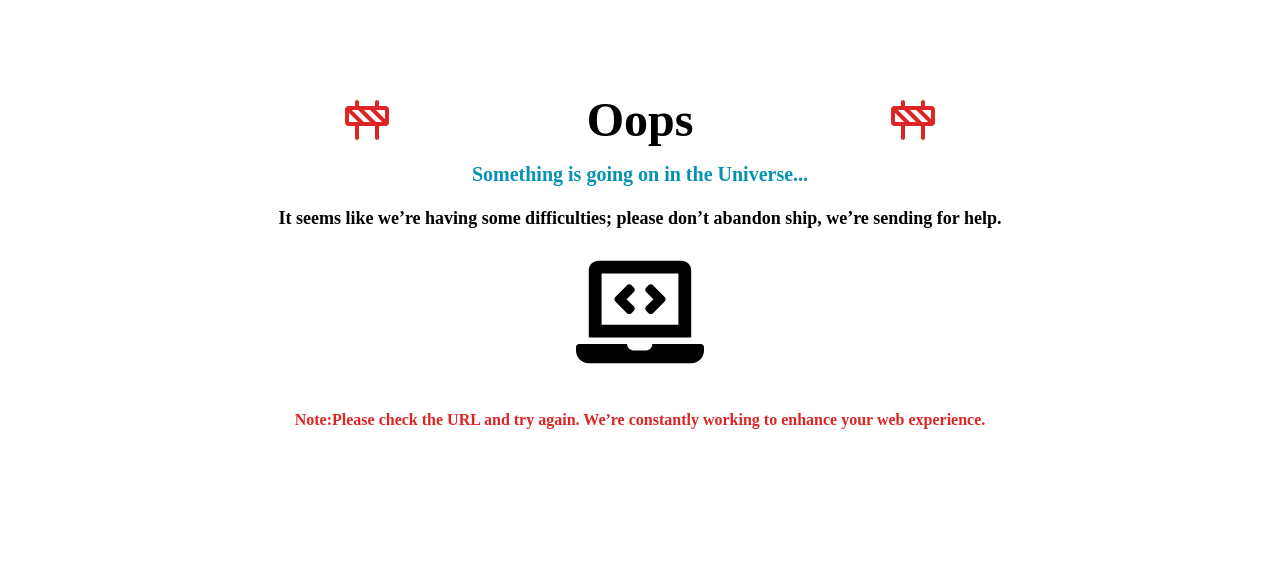
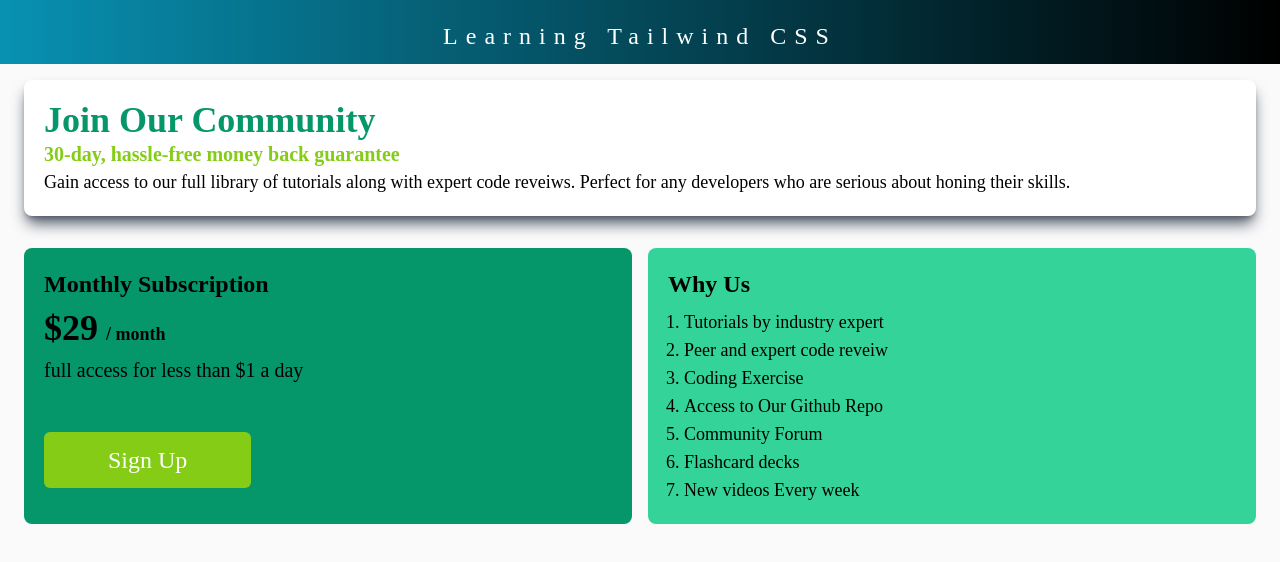
Before and after one commit to iamasadshah/tailwind-practice, a Next.js app: page /single-price in a window 1280 px wide. Shown: the top 562 px of the page. Built offline with nearby package versions, Linux system fonts and the light colour scheme.

Commit message:
new practice page

```diff
--- /dev/null
+++ b/src/app/(grid)/single-price/page.tsx
@@ -0,0 +1,50 @@
+import React from "react";
+
+const Page = () => {
+  return (
+    <div className="grid container sm:grid-cols-2 text-left px-6 md:gap-x-4">
+      <div className=" text-black px-5 component-header sm:col-start-1 sm:col-end-3 py-5 bg-white shadow-lg shadow-gray-600 rounded-lg my-4">
+        <h3 className="text-emerald-600 font-bold text-2xl lg:text-4xl">
+          Join Our Community
+        </h3>
+        <h4 className="text-lime-500 font-semibold lg:text-xl">
+          30-day, hassle-free money back guarantee
+        </h4>
+        <p className="lg:text-lg">
+          Gain access to our full library of tutorials along with expert code
+          reveiws. Perfect for any developers who are serious about honing their
+          skills.
+        </p>
+      </div>
+
+      <div className=" text-black py-5 px-5 bg-emerald-600 rounded-lg shadow-gray-600 my-4">
+        <h4 className="text-xl font-semibold pb-2 lg:text-2xl">
+          Monthly Subscription
+        </h4>
+        <p className="font-semibold pb-2 lg:text-lg">
+          <b className="text-2xl font-semibold mr-2 lg:text-4xl">$29</b>/ month
+        </p>
+        <p className="font-[530] lg:text-xl">
+          full access for less than $1 a day
+        </p>
+        <button className="bg-lime-500 rounded-md text-white px-10 py-1 mt-4 lg:mt-12 lg:py-3 lg:px-16 lg:text-2xl hover:border-2 hover:border-black hover:text-black hover:scale-105">
+          Sign Up
+        </button>
+      </div>
+      <div className=" text-black py-5 px-5 bg-emerald-400 rounded-lg shadow-gray-600 my-4">
+        <h4 className="text-xl font-bold pb-2 lg:text-2xl">Why Us</h4>
+        <ul className="list-decimal px-4 lg:text-lg">
+          <li>Tutorials by industry expert</li>
+          <li>Peer and expert code reveiw</li>
+          <li>Coding Exercise</li>
+          <li>Access to Our Github Repo</li>
+          <li>Community Forum</li>
+          <li>Flashcard decks</li>
+          <li>New videos Every week</li>
+        </ul>
+      </div>
+    </div>
+  );
+};
+
+export default Page;
--- a/src/app/components/Second.tsx
+++ b/src/app/components/Second.tsx
@@ -1,28 +1,11 @@
-import Image from "next/image";
 import React from "react";
 
 const Second = () => {
   return (
-    <div className="text-center  m-5 p-4 font-semibold border-2 rounded-2xl ring-4 ring-green-600 ">
+    <div className="text-center  m-5 p-4 font-semibold rounded-2xl ring-4 ring-green-600 ">
       <b className="text-2xl font-serif">From The Books</b> <br />
       Modern-css-with-tailwind-second-edition <br /> & <br /> CSS Flex &
       Grid_Tailwind CSS by Shruti Balasa
-      <div className=" grid grid-cols-2 place-items-center w-full  h-fit">
-        <Image
-          width={450}
-          height={450}
-          className="rounded hover:saturate-150  hover:scale-110 cursor-grab hover:transition-transform"
-          src="/Modern-css-with-tailwind.png"
-          alt="Book image"
-        />
-        <Image
-          width={450}
-          height={450}
-          className=" rounded hover:saturate-150  hover:scale-110 cursor-grab hover:transition-transform"
-          src="/css-flex-and-grid.png"
-          alt="Book image"
-        />
-      </div>
     </div>
   );
 };
--- a/src/app/components/Third.tsx
+++ b/src/app/components/Third.tsx
@@ -27,6 +27,9 @@ const Third = () => {
         <Link href={"/restaurant-menus"} className="practice">
           Restaurant Menus
         </Link>
+        <Link href={"/single-price"} className="practice">
+          Single Price
+        </Link>
       </div>
     </>
   );
--- a/src/app/layout.tsx
+++ b/src/app/layout.tsx
@@ -1,6 +1,8 @@
 import type { Metadata } from "next";
 import { Inter } from "next/font/google";
 import "./globals.css";
+
+import First from "./components/First";
 
 const inter = Inter({ subsets: ["latin"] });
 
@@ -16,7 +18,10 @@ export default function RootLayout({
 }>) {
   return (
     <html lang="en">
-      <body className={inter.className}>{children}</body>
+      <body className="{inter.className} bg-neutral-50">
+        <First />
+        {children}
+      </body>
     </html>
   );
 }
--- a/src/app/page.tsx
+++ b/src/app/page.tsx
@@ -1,5 +1,4 @@
 import Head from "next/head";
-import First from "./components/First";
 import Second from "./components/Second";
 import Third from "./components/Third";
 
@@ -12,7 +11,6 @@ export default function Home() {
           content="tailwind Css practice by Asad Shah, tailwind practice questions by asadshah, iamasadshah"
         />
       </Head>
-      <First />
       <Second />
       <Third />
     </>
```
